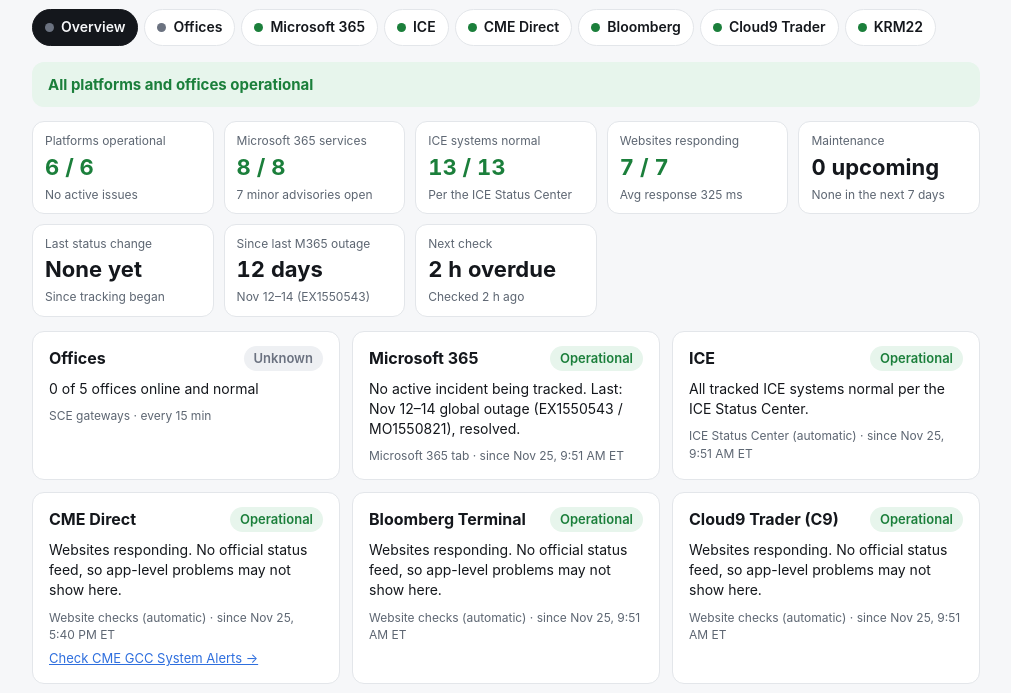
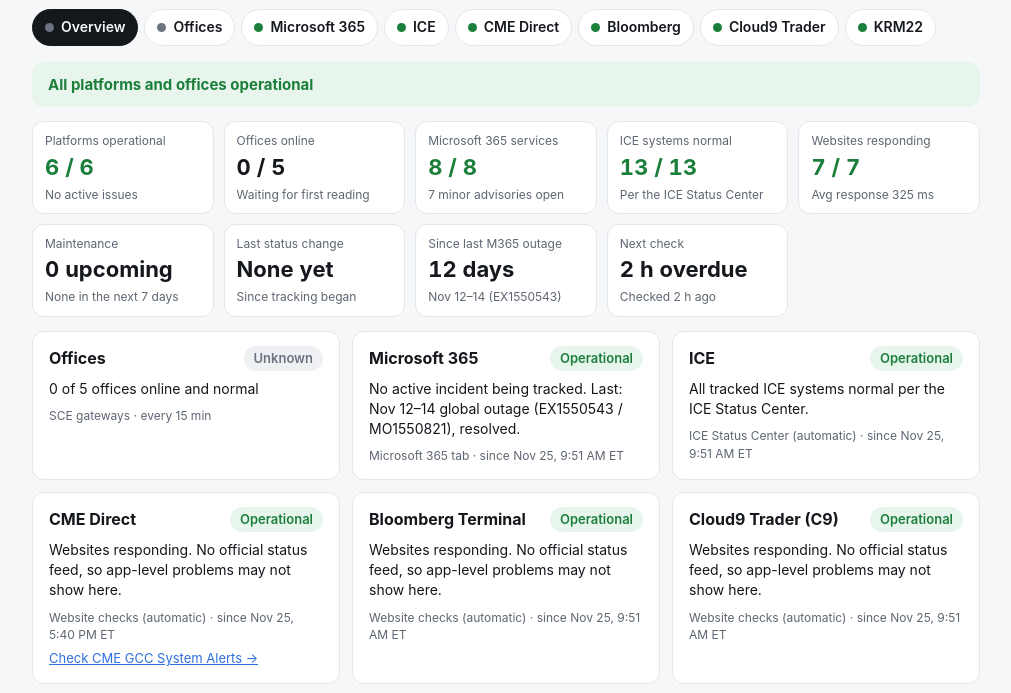
Before and after one commit to Isazcode/m365-outage-status, a plain HTML site: page index.html in a window 1280 px wide. Shown: the part 72-765 px from the top of the page, without its empty margins (134-1145 px from the left). Drawn offline with Linux system fonts and the light colour scheme.

Commit message:
Add an "Offices online" stat to the Overview
Without it the Overview could show "Issues: Stamford office" in the banner
directly above a stat card reading "No active issues" -- that card counts
vendor platforms only. The new card counts offices, and names any that are
degraded or down.

Co-Authored-By: Claude Opus 5 <noreply@anthropic.com>
Claude-Session: https://claude.ai/code/session_015TetHkkE8ui54GYEKH433p

```diff
--- a/index.html
+++ b/index.html
@@ -390,6 +390,16 @@
     const add = (l, v, d, tone) => { const c = el("div","stat" + (tone ? " " + tone + "-s" : "")); c.append(el("div","l",l), el("div","v",v)); if(d) c.append(el("div","d",d)); host.append(c); };
     const n = S.platformsTotal || P.platforms.length, ok = S.platformsOk != null ? S.platformsOk : P.platforms.filter(p=>p.overall==="healthy").length;
     add("Platforms operational", ok + " / " + n, (S.issues||[]).length ? "Issues: " + S.issues.join(", ") : "No active issues", ok === n ? "good" : (S.issues||[]).length ? "bad" : "warn");
+    if(O && (O.offices||[]).length){
+      const seen = O.offices.filter(o => o.state !== "unknown");
+      const up = O.offices.filter(o => o.state === "healthy").length;
+      const bad = O.offices.filter(o => o.state === "degraded" || o.state === "outage");
+      add("Offices online", up + " / " + O.offices.length,
+          bad.length ? bad.map(o => o.name).join(", ")
+                     : (seen.length ? "Every office normal" : "Waiting for first reading"),
+          !seen.length ? "" : bad.some(o => o.state === "outage") ? "bad"
+                        : bad.length ? "warn" : "good");
+    }
     if(S.m365Services) add("Microsoft 365 services", S.m365Ok + " / " + S.m365Services, (S.m365Advisories||0) + " minor advisor" + (S.m365Advisories === 1 ? "y" : "ies") + " open", S.m365Ok === S.m365Services ? "good" : "warn");
     if(S.iceTotal) add("ICE systems normal", S.iceOk + " / " + S.iceTotal, "Per the ICE Status Center", S.iceOk === S.iceTotal ? "good" : "warn");
     if(S.checksTotal) add("Websites responding", S.checksOk + " / " + S.checksTotal, S.avgMs ? "Avg response " + S.avgMs + " ms" : "", S.checksOk === S.checksTotal ? "good" : "warn");
```
